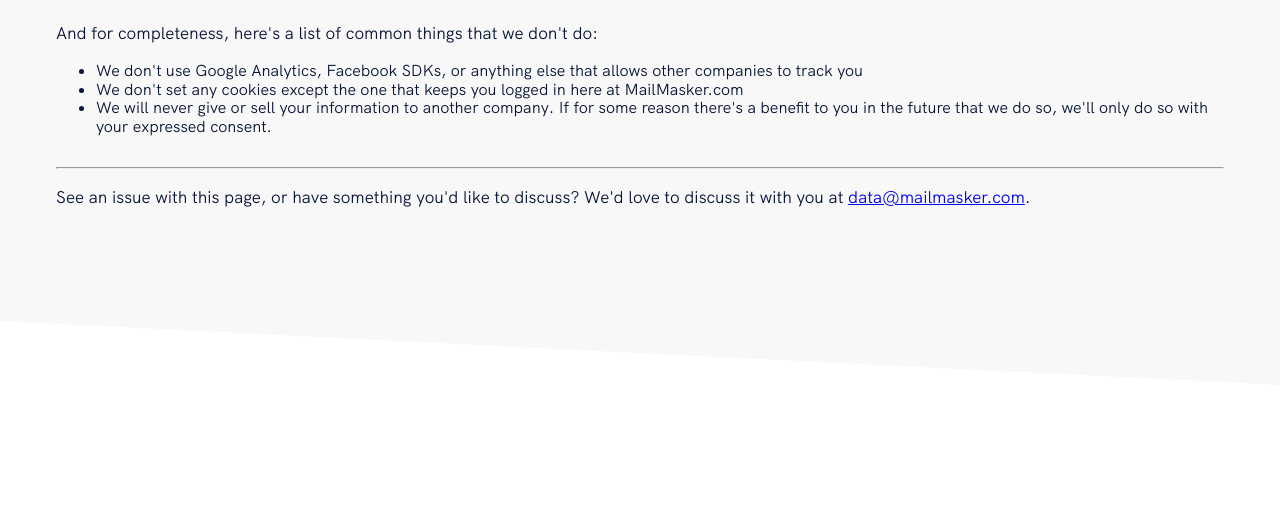
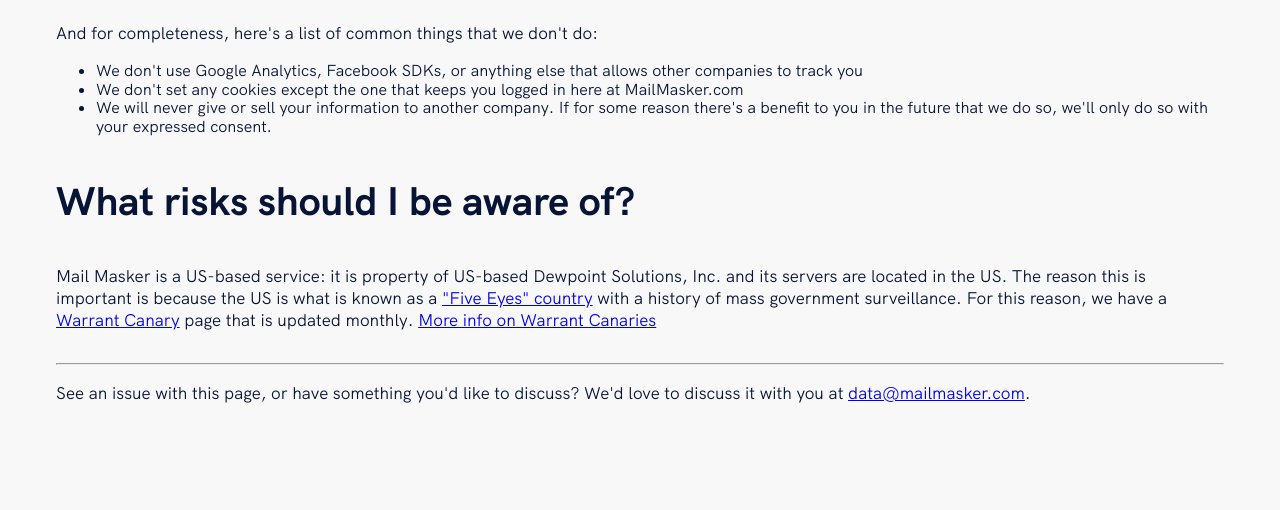
Before and after one commit to MailMasker/marketing-website, a Gatsby site: page /data in a window 1280 px wide. Shown: the part 1356-1866 px from the top of the page. Built offline with nearby package versions, Linux system fonts and the light colour scheme; Gatsby itself is replaced by a stand-in of ours.

Commit message:
wip: adding canary

```diff
--- a/src/pages/data.jsx
+++ b/src/pages/data.jsx
@@ -124,6 +124,36 @@
             so, we'll only do so with your expressed consent.
           </li>
         </ul>
+        <h3>What risks should I be aware of?</h3>
+        <p>
+          Mail Masker is a US-based service: it is property of US-based Dewpoint
+          Solutions, Inc. and its servers are located in the US. The reason this
+          is important is because the US is what is known as a{" "}
+          <a
+            href="https://www.privacytools.io/providers/#ukusa"
+            target="_blank"
+            rel="noopener noreferrer"
+          >
+            "Five Eyes" country
+          </a>{" "}
+          with a history of mass government surveillance. For this reason, we
+          have a{" "}
+          <a
+            href="https://www.mailmasker.com/warrant-canary/"
+            target="_blank"
+            rel="noopener noreferrer"
+          >
+            Warrant Canary
+          </a>{" "}
+          page that is updated monthly.{" "}
+          <a
+            href="https://www.eff.org/deeplinks/2014/04/warrant-canary-faq"
+            target="_blank"
+            rel="noopener noreferrer"
+          >
+            More info on Warrant Canaries
+          </a>
+        </p>
         <hr style={{ marginTop: "32px" }} />
         <p>
           See an issue with this page, or have something you'd like to discuss?
```
